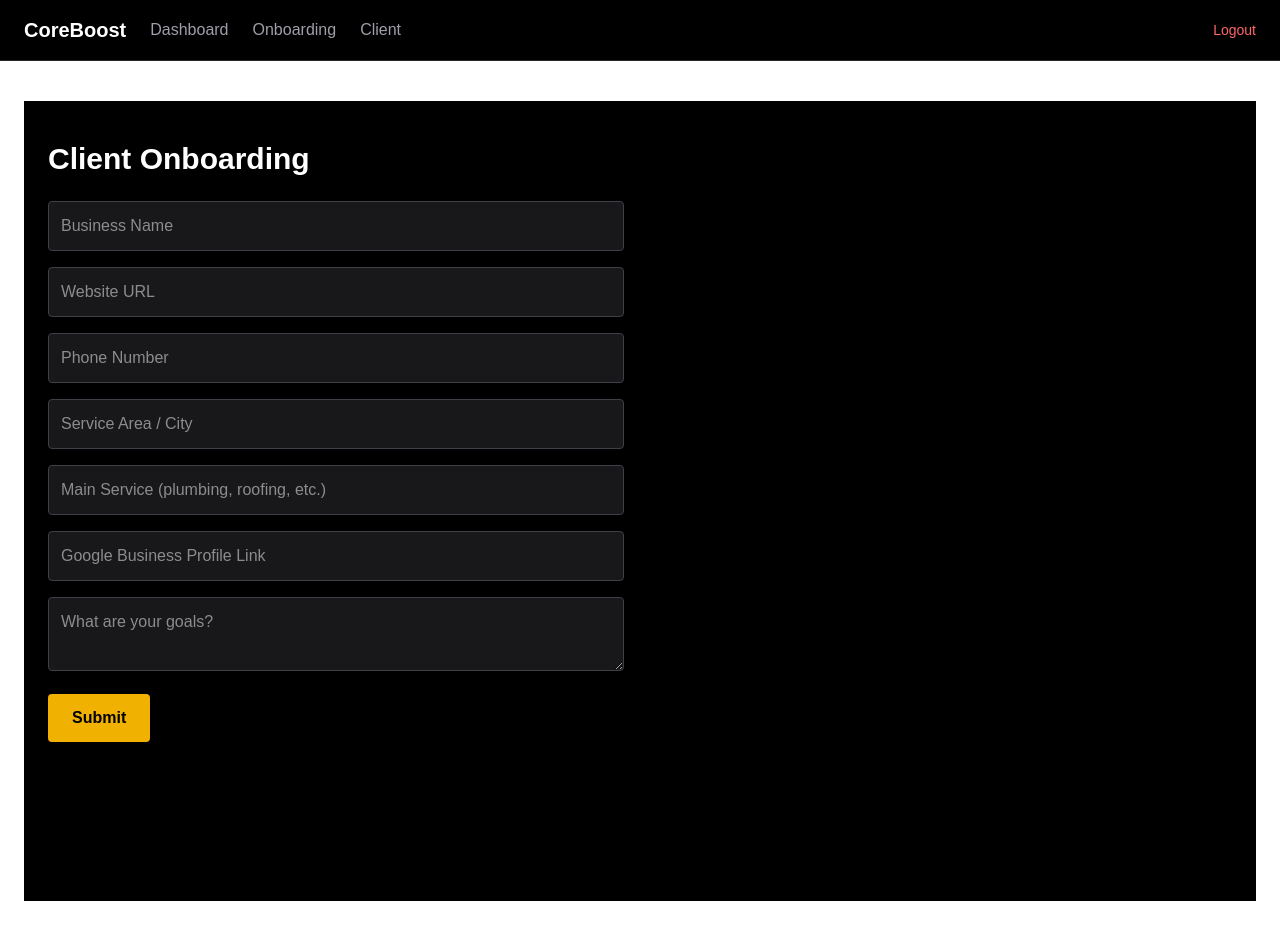
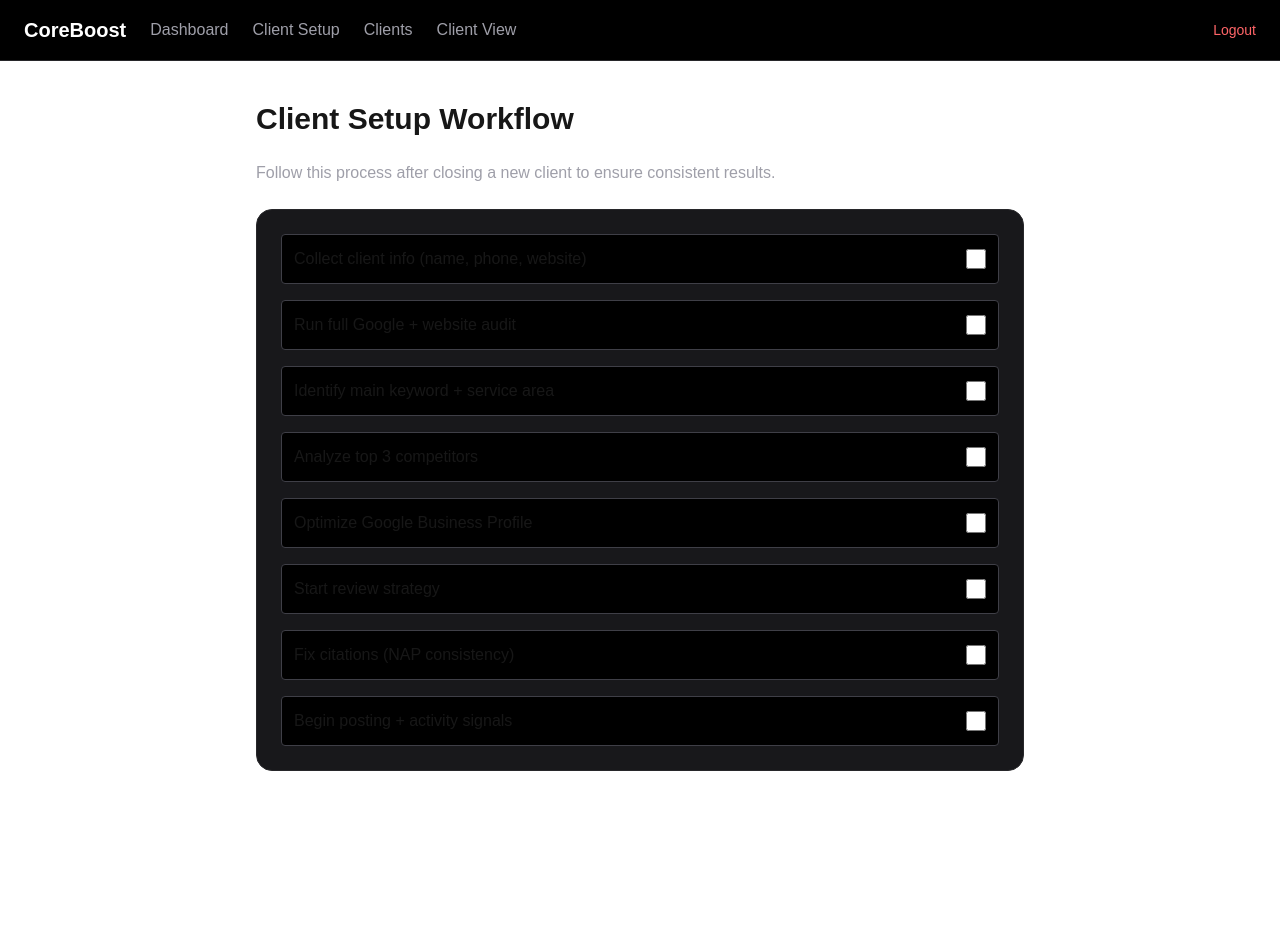
Before and after one commit to DRAES2/coreboost-os, a Next.js app: page /client/onboarding in a window 1280 px wide. After the commit the page ends 811 px from the top, so only its background shows below. Built offline with nearby package versions, Linux system fonts and the light colour scheme.

Commit message:
removed broken use client file

```diff
--- a/app/client/onboarding/page.tsx
+++ b/app/client/onboarding/page.tsx
@@ -2,75 +2,61 @@
 
 import { useState } from "react";
 
-export default function Onboarding() {
-  const [form, setForm] = useState({
-    name: "",
-    website: "",
-    phone: "",
-    city: "",
-    service: "",
-    googleLink: "",
-    goals: "",
-  });
+export default function ClientSetup() {
+  const steps = [
+    "Collect client info (name, phone, website)",
+    "Run full Google + website audit",
+    "Identify main keyword + service area",
+    "Analyze top 3 competitors",
+    "Optimize Google Business Profile",
+    "Start review strategy",
+    "Fix citations (NAP consistency)",
+    "Begin posting + activity signals",
+  ];
 
-  const handleChange = (e: any) => {
-    setForm({ ...form, [e.target.name]: e.target.value });
-  };
+  const [completed, setCompleted] = useState<boolean[]>(
+    new Array(steps.length).fill(false)
+  );
 
-  const handleSubmit = (e: any) => {
-    e.preventDefault();
-    console.log("CLIENT DATA:", form);
-    alert("Submitted (check console)");
+  const toggleStep = (index: number) => {
+    const updated = [...completed];
+    updated[index] = !updated[index];
+    setCompleted(updated);
   };
 
   return (
-    <main className="min-h-screen bg-black text-white px-6 py-10">
+    <div className="max-w-3xl mx-auto space-y-6">
 
-      <h1 className="text-3xl font-bold mb-6">
-        Client Onboarding
+      {/* TITLE */}
+      <h1 className="text-3xl font-bold">
+        Client Setup Workflow
       </h1>
 
-      <form
-        onSubmit={handleSubmit}
-        className="max-w-xl space-y-4"
-      >
+      <p className="text-zinc-400">
+        Follow this process after closing a new client to ensure consistent results.
+      </p>
 
-        <input name="name" placeholder="Business Name"
-          onChange={handleChange}
-          className="w-full p-3 bg-zinc-900 border border-zinc-700 rounded" />
+      {/* CHECKLIST */}
+      <div className="bg-zinc-900 border border-zinc-800 rounded-2xl p-6 space-y-4">
 
-        <input name="website" placeholder="Website URL"
-          onChange={handleChange}
-          className="w-full p-3 bg-zinc-900 border border-zinc-700 rounded" />
+        {steps.map((step, i) => (
+          <div
+            key={i}
+            className="flex items-center justify-between p-3 bg-black border border-zinc-700 rounded"
+          >
+            <span>{step}</span>
 
-        <input name="phone" placeholder="Phone Number"
-          onChange={handleChange}
-          className="w-full p-3 bg-zinc-900 border border-zinc-700 rounded" />
+            <input
+              type="checkbox"
+              checked={completed[i]}
+              onChange={() => toggleStep(i)}
+              className="w-5 h-5"
+            />
+          </div>
+        ))}
 
-        <input name="city" placeholder="Service Area / City"
-          onChange={handleChange}
-          className="w-full p-3 bg-zinc-900 border border-zinc-700 rounded" />
+      </div>
 
-        <input name="service" placeholder="Main Service (plumbing, roofing, etc.)"
-          onChange={handleChange}
-          className="w-full p-3 bg-zinc-900 border border-zinc-700 rounded" />
-
-        <input name="googleLink" placeholder="Google Business Profile Link"
-          onChange={handleChange}
-          className="w-full p-3 bg-zinc-900 border border-zinc-700 rounded" />
-
-        <textarea name="goals" placeholder="What are your goals?"
-          onChange={handleChange}
-          className="w-full p-3 bg-zinc-900 border border-zinc-700 rounded" />
-
-        <button
-          type="submit"
-          className="bg-yellow-500 text-black px-6 py-3 rounded font-semibold"
-        >
-          Submit
-        </button>
-
-      </form>
-    </main>
+    </div>
   );
 }
--- /dev/null
+++ b/app/client/page.tsx
@@ -0,0 +1,122 @@
+"use client";
+
+import { useState } from "react";
+
+export default function Clients() {
+  const [clients, setClients] = useState([
+    {
+      name: "ABC Plumbing",
+      service: "Plumbing",
+      phone: "602-123-4567",
+      status: "New",
+      notes: "",
+    },
+  ]);
+
+  const updateClient = (index: number, field: string, value: string) => {
+    const updated = [...clients];
+    (updated[index] as any)[field] = value;
+    setClients(updated);
+  };
+
+  const addClient = () => {
+    setClients([
+      ...clients,
+      { name: "", service: "", phone: "", status: "New", notes: "" },
+    ]);
+  };
+
+  return (
+    <div className="max-w-6xl mx-auto space-y-6">
+
+      <h1 className="text-3xl font-bold">Client Tracker</h1>
+
+      <button
+        onClick={addClient}
+        className="bg-yellow-500 text-black px-4 py-2 rounded font-semibold"
+      >
+        + Add Client
+      </button>
+
+      <div className="overflow-x-auto">
+        <table className="w-full border border-zinc-800 rounded-xl overflow-hidden">
+
+          <thead className="bg-zinc-900">
+            <tr>
+              <th className="p-3 text-left">Name</th>
+              <th className="p-3 text-left">Service</th>
+              <th className="p-3 text-left">Phone</th>
+              <th className="p-3 text-left">Status</th>
+              <th className="p-3 text-left">Notes</th>
+            </tr>
+          </thead>
+
+          <tbody>
+            {clients.map((client, i) => (
+              <tr key={i} className="border-t border-zinc-800">
+
+                <td className="p-2">
+                  <input
+                    value={client.name}
+                    onChange={(e) =>
+                      updateClient(i, "name", e.target.value)
+                    }
+                    className="w-full bg-black border border-zinc-700 p-2 rounded"
+                  />
+                </td>
+
+                <td className="p-2">
+                  <input
+                    value={client.service}
+                    onChange={(e) =>
+                      updateClient(i, "service", e.target.value)
+                    }
+                    className="w-full bg-black border border-zinc-700 p-2 rounded"
+                  />
+                </td>
+
+                <td className="p-2">
+                  <input
+                    value={client.phone}
+                    onChange={(e) =>
+                      updateClient(i, "phone", e.target.value)
+                    }
+                    className="w-full bg-black border border-zinc-700 p-2 rounded"
+                  />
+                </td>
+
+                <td className="p-2">
+                  <select
+                    value={client.status}
+                    onChange={(e) =>
+                      updateClient(i, "status", e.target.value)
+                    }
+                    className="w-full bg-black border border-zinc-700 p-2 rounded"
+                  >
+                    <option>New</option>
+                    <option>In Progress</option>
+                    <option>Optimized</option>
+                    <option>Follow-Up</option>
+                  </select>
+                </td>
+
+                <td className="p-2">
+                  <input
+                    value={client.notes}
+                    onChange={(e) =>
+                      updateClient(i, "notes", e.target.value)
+                    }
+                    className="w-full bg-black border border-zinc-700 p-2 rounded"
+                  />
+                </td>
+
+              </tr>
+            ))}
+          </tbody>
+
+        </table>
+      </div>
+
+    </div>
+  );
+}
--- a/app/components/Navbar.tsx
+++ b/app/components/Navbar.tsx
@@ -12,16 +12,32 @@ export default function Navbar() {
       <div className="flex items-center gap-6">
         <h1 className="text-xl font-bold">CoreBoost</h1>
 
-        <button onClick={() => router.push("/")} className="text-zinc-400 hover:text-white">
+        <button
+          onClick={() => router.push("/")}
+          className="text-zinc-400 hover:text-white"
+        >
           Dashboard
         </button>
 
-        <button onClick={() => router.push("/client/onboarding")} className="text-zinc-400 hover:text-white">
-          Onboarding
+        <button
+          onClick={() => router.push("/client/onboarding")}
+          className="text-zinc-400 hover:text-white"
+        >
+          Client Setup
         </button>
 
-        <button onClick={() => router.push("/client/dashboard")} className="text-zinc-400 hover:text-white">
-          Client
+        <button
+          onClick={() => router.push("/client")}
+          className="text-zinc-400 hover:text-white"
+        >
+          Clients
+        </button>
+
+        <button
+          onClick={() => router.push("/client/dashboard")}
+          className="text-zinc-400 hover:text-white"
+        >
+          Client View
         </button>
       </div>
 
```
